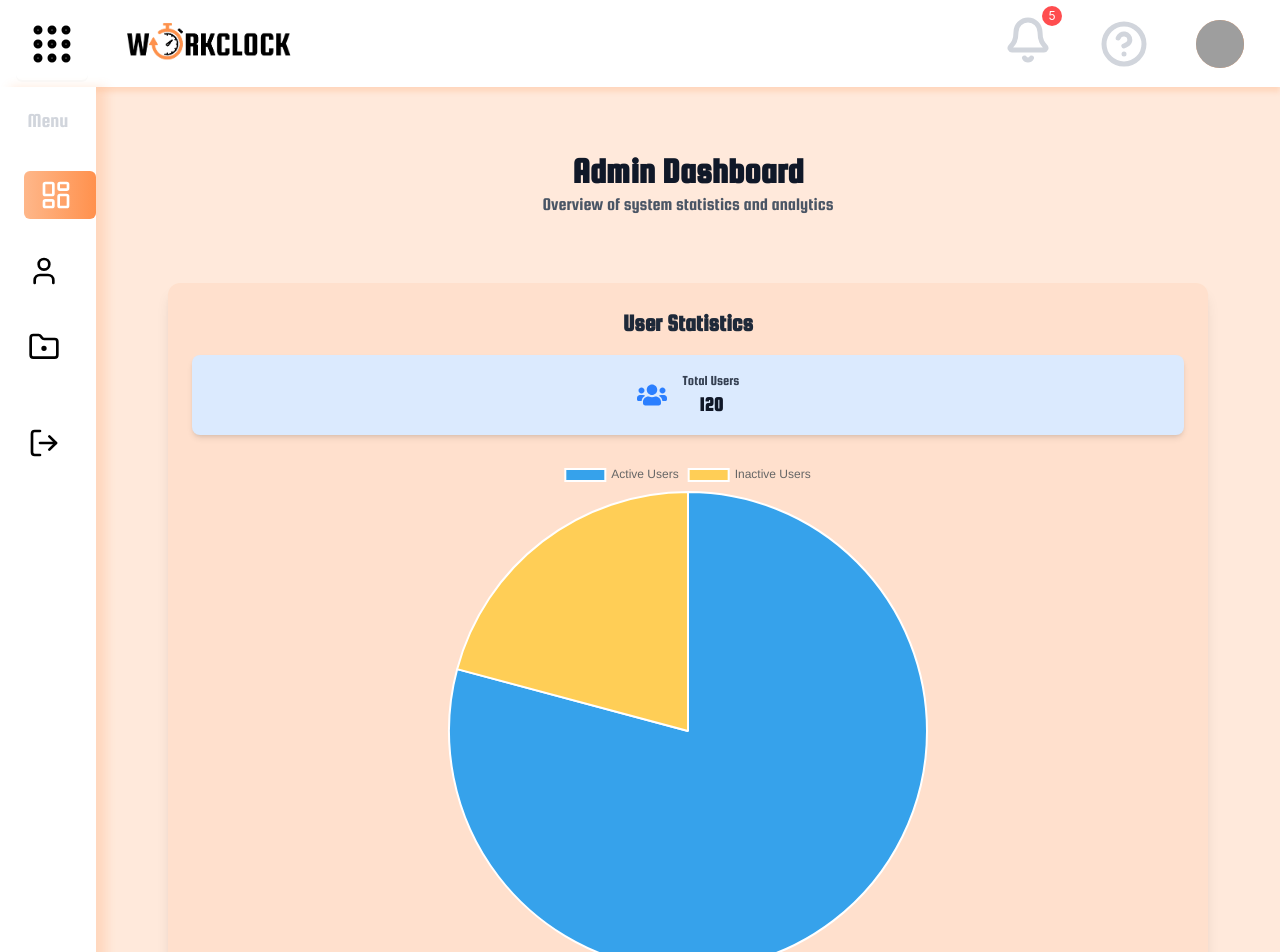
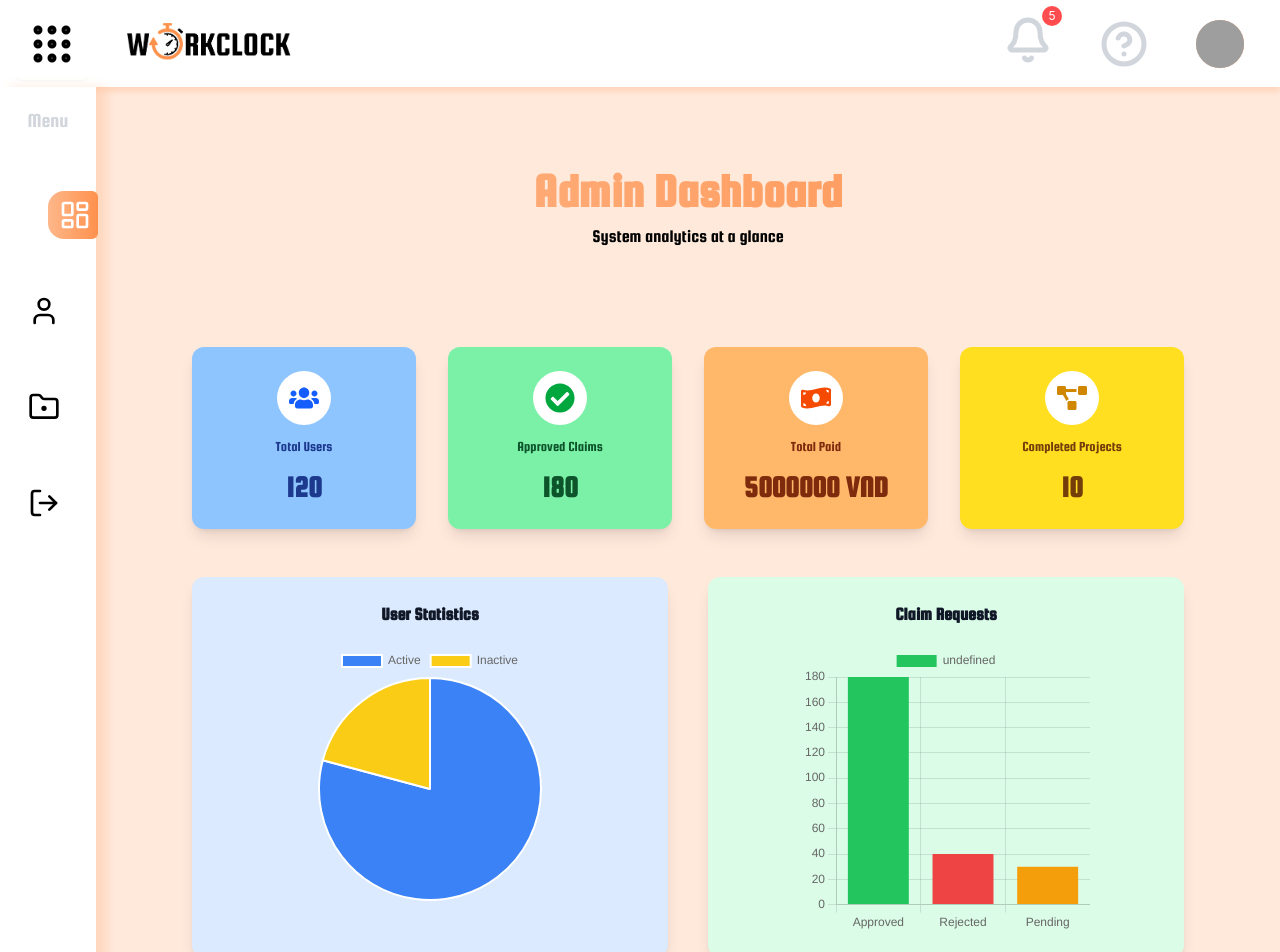
Before and after one commit to MuonNghiCode/work-clock, a React (Vite) app: page /admin/dashboard in a window 1280 px wide. Shown: the top 952 px of the page. Built offline with nearby package versions, Linux system fonts and the light colour scheme; sample sign-in values are in the browser's storage; grey boxes are pictures that could not be loaded.

Commit message:
update sidebar, admin dashboard

```diff
--- a/src/components/AdminComponents/DashBoard/DashBoard.tsx
+++ b/src/components/AdminComponents/DashBoard/DashBoard.tsx
@@ -11,8 +11,9 @@ import {
   PointElement,
   LineElement,
 } from "chart.js";
+import Icons from "../../icon";
+import { motion } from "framer-motion";
 
-import Icons from "../../icon";
 ChartJS.register(
   ArcElement,
   Tooltip,
@@ -24,45 +25,42 @@ ChartJS.register(
   LineElement
 );
 
-const userCount = 120;
-const activeUsers = 95;
-const inactiveUsers = userCount - activeUsers;
-const totalClaims = 250;
-const approvedClaims = 180;
-const rejectedClaims = 40;
-const pendingClaims = totalClaims - approvedClaims - rejectedClaims;
-const totalPaid = 5000000;
-const totalProjects = 15;
-const completedProjects = 10;
-const ongoingProjects = totalProjects - completedProjects;
+const stats = {
+  userCount: 120,
+  activeUsers: 95,
+  totalClaims: 250,
+  approvedClaims: 180,
+  rejectedClaims: 40,
+  totalPaid: 5000000,
+  totalProjects: 15,
+  completedProjects: 10,
+};
+
+const chartOptions = {
+  responsive: true,
+  maintainAspectRatio: false,
+};
 
 const userData = {
-  labels: ["Active Users", "Inactive Users"],
+  labels: ["Active", "Inactive"],
   datasets: [
     {
-      data: [activeUsers, inactiveUsers],
-      backgroundColor: ["#36A2EB", "#FFCE56"],
+      data: [stats.activeUsers, stats.userCount - stats.activeUsers],
+      backgroundColor: ["#3B82F6", "#FACC15"],
     },
   ],
 };
 
 const claimData = {
-  labels: ["Claim Status"],
+  labels: ["Approved", "Rejected", "Pending"],
   datasets: [
     {
-      label: "Approved",
-      data: [approvedClaims],
-      backgroundColor: "#82ca9d",
-    },
-    {
-      label: "Rejected",
-      data: [rejectedClaims],
-      backgroundColor: "#ff6384",
-    },
-    {
-      label: "Pending",
-      data: [pendingClaims],
-      backgroundColor: "#ffc658",
+      data: [
+        stats.approvedClaims,
+        stats.rejectedClaims,
+        stats.totalClaims - stats.approvedClaims - stats.rejectedClaims,
+      ],
+      backgroundColor: ["#22C55E", "#EF4444", "#F59E0B"],
     },
   ],
 };
@@ -72,160 +70,138 @@ const financeData = {
   datasets: [
     {
       label: "Total Paid (VND)",
-      data: [1000000, 1500000, 2000000, 2500000, 3500000, totalPaid],
-      backgroundColor: "#FF9F40",
-      borderColor: "#FF9F40",
+      data: [1000000, 1500000, 2000000, 2500000, 3500000, stats.totalPaid],
+      backgroundColor: "#EA580C",
+      borderColor: "#EA580C",
       fill: false,
     },
   ],
 };
 
-interface SectionProps {
-  title: string;
-  children: React.ReactNode;
-}
+const projectData = {
+  labels: ["Completed", "Ongoing"],
+  datasets: [
+    {
+      data: [
+        stats.completedProjects,
+        stats.totalProjects - stats.completedProjects,
+      ],
+      backgroundColor: ["#4ADE80", "#FB923C"],
+    },
+  ],
+};
 
-const Section = ({ title, children }: SectionProps) => (
-  <div className="mb-10 p-6 bg-brand-orange-light-1 rounded-xl shadow-lg w-full">
-    <h2 className="text-2xl font-bold mb-4 text-center text-gray-800">
-      {title}
-    </h2>
-    {children}
-  </div>
-);
+const fadeInScaleUp = {
+  hidden: { opacity: 0, scale: 0.8 },
+  visible: { opacity: 1, scale: 1, transition: { duration: 0.5 } },
+};
 
 interface StatCardProps {
   icon: React.ReactNode;
   label: string;
   value: number | string;
-  color: string;
+  bgColor: string;
+  textColor: string;
 }
 
-const StatCard = ({ icon, label, value, color }: StatCardProps) => (
-  <div
-    className={`p-4 rounded-lg flex items-center gap-4 ${color} shadow-md w-full text-center justify-center`}
+const StatCard = ({
+  icon,
+  label,
+  value,
+  bgColor,
+  textColor,
+}: StatCardProps) => (
+  <motion.div
+    variants={fadeInScaleUp}
+    initial="hidden"
+    animate="visible"
+    className={`p-6 rounded-xl flex flex-col items-center justify-center gap-3 ${bgColor} bg-opacity-50 shadow-lg w-full text-center hover:scale-105 transition duration-300`}
   >
-    {icon}
-    <div>
-      <p className="text-sm font-medium text-gray-700">{label}</p>
-      <p className="text-xl font-bold text-gray-900">{value}</p>
+    <div className="p-3 rounded-full bg-white bg-opacity-30">{icon}</div>
+    <p className={`text-sm font-medium ${textColor}`}>{label}</p>
+    <p className={`text-3xl font-bold ${textColor}`}>{value}</p>
+  </motion.div>
+);
+
+interface ChartCardProps {
+  title: string;
+  children: React.ReactNode;
+  bgColor: string;
+}
+
+const ChartCard = ({ title, children, bgColor }: ChartCardProps) => (
+  <motion.div
+    variants={fadeInScaleUp}
+    initial="hidden"
+    animate="visible"
+    className={`p-6 rounded-xl shadow-lg hover:shadow-2xl transition duration-300 ${bgColor} bg-opacity-30`}
+  >
+    <h2 className="text-lg font-semibold text-center mb-4 text-gray-900">
+      {title}
+    </h2>
+    <div className="flex justify-center">{children}</div>
+  </motion.div>
+);
+
+const Dashboard = () => (
+  <div className="p-10 min-h-screen flex flex-col gap-12">
+    <div className="grid grid-cols-1 sm:grid-cols-2 md:grid-cols-4 gap-8">
+      <StatCard
+        icon={<Icons.UserCount className="text-3xl text-blue-600" />}
+        label="Total Users"
+        value={stats.userCount}
+        bgColor="bg-blue-300"
+        textColor="text-blue-900"
+      />
+      <StatCard
+        icon={<Icons.CircleCheck className="text-3xl text-green-600" />}
+        label="Approved Claims"
+        value={stats.approvedClaims}
+        bgColor="bg-green-300"
+        textColor="text-green-900"
+      />
+      <StatCard
+        icon={<Icons.Money className="text-3xl text-orange-600" />}
+        label="Total Paid"
+        value={`${stats.totalPaid} VND`}
+        bgColor="bg-orange-300"
+        textColor="text-orange-900"
+      />
+      <StatCard
+        icon={<Icons.Project className="text-3xl text-yellow-600" />}
+        label="Completed Projects"
+        value={stats.completedProjects}
+        bgColor="bg-yellow-300"
+        textColor="text-yellow-900"
+      />
+    </div>
+
+    <div className="grid grid-cols-1 md:grid-cols-2 gap-10">
+      <ChartCard title="User Statistics" bgColor="bg-blue-100">
+        <div className="w-64 h-64">
+          <Pie data={userData} options={chartOptions} />
+        </div>
+      </ChartCard>
+      <ChartCard title="Claim Requests" bgColor="bg-green-100">
+        <div className="w-72 h-72">
+          <Bar data={claimData} options={chartOptions} />
+        </div>
+      </ChartCard>
+    </div>
+
+    <div className="grid grid-cols-1 md:grid-cols-2 gap-10">
+      <ChartCard title="Financial Overview" bgColor="bg-orange-100">
+        <div className="w-72 h-72">
+          <Line data={financeData} options={chartOptions} />
+        </div>
+      </ChartCard>
+      <ChartCard title="Project Statistics" bgColor="bg-yellow-100">
+        <div className="w-64 h-64">
+          <Pie data={projectData} options={chartOptions} />
+        </div>
+      </ChartCard>
     </div>
   </div>
 );
 
-const chartOptions = {
-  responsive: true,
-  maintainAspectRatio: false,
-};
-
-const UserDashboard = () => (
-  <Section title="User Statistics">
-    <div className="grid grid-cols-1 gap-6">
-      <StatCard
-        icon={<Icons.UserCount className="text-3xl text-blue-500" />}
-        label="Total Users"
-        value={userCount}
-        color="bg-blue-100"
-      />
-      <div className="flex justify-center">
-        <div className="w-128 h-128">
-          <Pie data={userData} options={chartOptions} />
-        </div>
-      </div>
-    </div>
-  </Section>
-);
-
-const ClaimDashboard = () => (
-  <Section title="Claim Requests">
-    <div className="grid grid-cols-1 md:grid-cols-3 gap-6">
-      <StatCard
-        icon={<Icons.CircleCheck className="text-3xl text-green-500" />}
-        label="Approved"
-        value={approvedClaims}
-        color="bg-green-100"
-      />
-      <StatCard
-        icon={<Icons.CircleReject className="text-3xl text-red-500" />}
-        label="Rejected"
-        value={rejectedClaims}
-        color="bg-red-100"
-      />
-      <StatCard
-        icon={<Icons.CirclePending className="text-3xl text-yellow-500" />}
-        label="Pending"
-        value={pendingClaims}
-        color="bg-yellow-100"
-      />
-    </div>
-    <div className="mt-6 flex justify-center">
-      <div className="w-200 h-100">
-        <Bar data={claimData} options={chartOptions} />
-      </div>
-    </div>
-  </Section>
-);
-
-const MoneyDashboard = () => (
-  <Section title="Financial Overview">
-    <div className="grid grid-cols-1 gap-6">
-      <StatCard
-        icon={<Icons.Money className="text-3xl text-orange-500" />}
-        label="Total Paid"
-        value={`${totalPaid} VND`}
-        color="bg-orange-100"
-      />
-      <div className="flex justify-center">
-        <div className="w-200 h-100">
-          <Line data={financeData} options={chartOptions} />
-        </div>
-      </div>
-    </div>
-  </Section>
-);
-
-const ProjectDashboard = () => (
-  <Section title="Project Statistics">
-    <div className="grid grid-cols-1 md:grid-cols-2 gap-6">
-      <StatCard
-        icon={<Icons.Project className="text-3xl text-blue-500" />}
-        label="Completed"
-        value={completedProjects}
-        color="bg-blue-200"
-      />
-      <StatCard
-        icon={<Icons.Project className="text-3xl text-yellow-500" />}
-        label="Ongoing"
-        value={ongoingProjects}
-        color="bg-yellow-200"
-      />
-    </div>
-    <div className="mt-6 flex justify-center">
-      <div className="w-200 h-100">
-        <Pie
-          data={{
-            labels: ["Completed", "Ongoing"],
-            datasets: [
-              {
-                data: [completedProjects, ongoingProjects],
-                backgroundColor: ["#4d94ff", "#ff9f40"],
-              },
-            ],
-          }}
-          options={chartOptions}
-        />
-      </div>
-    </div>
-  </Section>
-);
-
-const Dashboard = () => (
-  <div className="p-6 bg-transparent min-h-screen flex flex-col gap-10">
-    <UserDashboard />
-    <ClaimDashboard />
-    <MoneyDashboard />
-    <ProjectDashboard />
-  </div>
-);
-
 export default Dashboard;
--- a/src/index.css
+++ b/src/index.css
@@ -42,7 +42,8 @@
   .bg-brand-orange-dark {
     background-color: #d67548;
   }
-  .bg-brand-gradient {
+  .bg-brand-gradient,
+  .bg-brand-grandient {
     background: linear-gradient(90deg, #feb78a 0%, #ff914d 100%);
   }
   .border-brand-orange {
@@ -55,18 +56,12 @@
     box-shadow: 0 -10px 6px rgba(255, 145, 77, 0.2);
   }
   .shadow-brand-orange {
-    box-shadow: 0px 0px 10px 5px rgba(255, 145, 77, 0.3);
+    box-shadow: 0px 0px 10px 5px rgba(255, 145, 77, 0.5);
   }
   .hover\:shadow-brand-orange:hover {
-    box-shadow: 0px 0px 10px 5px rgba(255, 145, 77, 0.3);
+    box-shadow: 0px 0px 10px 5px rgba(255, 145, 77, 0.5);
   }
-  .text-gradient-color {
-    background: linear-gradient(90deg, #feb78a 0%, #ff914d 100%);
-    -webkit-background-clip: text;
-    background-clip: text;
-    -webkit-text-fill-color: transparent;
-  }
-
+  .text-gradient-color,
   .hover\:text-gradient-color:hover {
     background: linear-gradient(90deg, #feb78a 0%, #ff914d 100%);
     -webkit-background-clip: text;
@@ -76,14 +71,12 @@
   .box-shadow-brand-orange {
     box-shadow: 12px 12px 20px 0px rgba(255, 168, 113, 0.797);
   }
-
   .rbc-calendar {
     background-color: #ffffff;
     border-radius: 12px;
     overflow: hidden;
     box-shadow: 0 4px 10px rgba(0, 0, 0, 0.1);
   }
-
   .rbc-header {
     background-color: #ff914d;
     color: white;
@@ -91,65 +84,19 @@
     font-size: medium;
     text-transform: uppercase;
   }
-
   .rbc-time-header {
     background-color: #feb78a;
     color: white;
     font-weight: bold;
   }
-
   .rbc-event {
     background: linear-gradient(135deg, #ff914d 10%, #feb78a 90%);
     color: white;
     font-weight: 200;
   }
-
   .rbc-today {
     background-color: rgba(255, 145, 77, 0.1) !important;
     box-shadow: inset 0 0 10px rgba(0, 0, 0, 0.1);
-  }
-
-  @layer theme {
-    .bg-brand-orange {
-      background-color: #ff914d;
-    }
-    .bg-brand-orange-light {
-      background-color: rgba(255, 145, 77, 0.2);
-    }
-    .bg-brand-orange-light-1 {
-      background-color: rgba(255, 145, 77, 0.1);
-    }
-    .bg-brand-grandient {
-      background: linear-gradient(90deg, #feb78a 0%, #ff914d 100%);
-    }
-    .shadow-orange-header {
-      box-shadow: 0 10px 6px rgba(255, 145, 77, 0.2);
-    }
-    .shadow-orange-footer {
-      box-shadow: 0 -10px 6px rgba(255, 145, 77, 0.2);
-    }
-    .shadow-brand-orange {
-      box-shadow: 0px 0px 10px 5px rgba(255, 145, 77, 0.5);
-    }
-    .hover\:shadow-brand-orange:hover {
-      box-shadow: 0px 0px 10px 5px rgba(255, 145, 77, 0.5);
-    }
-    .text-gradient-color {
-      background: linear-gradient(90deg, #feb78a 0%, #ff914d 100%);
-      -webkit-background-clip: text;
-      background-clip: text;
-      -webkit-text-fill-color: transparent;
-    }
-
-    .hover\:text-gradient-color:hover {
-      background: linear-gradient(90deg, #feb78a 0%, #ff914d 100%);
-      -webkit-background-clip: text;
-      background-clip: text;
-      -webkit-text-fill-color: transparent;
-    }
-    .box-shadow-brand-orange {
-      box-shadow: 12px 12px 20px 0px rgba(255, 168, 113, 0.797);
-    }
   }
   .glass-effect {
     background: rgba(255, 145, 77, 0.1);
--- a/src/layouts/Sidebar/Sidebar.tsx
+++ b/src/layouts/Sidebar/Sidebar.tsx
@@ -41,7 +41,7 @@ const Sidebar: React.FC = () => {
   > = {
     admin: [
       {
-        path: "/admin",
+        path: "dashboard",
         icon: <Icons.Dashboard className="w-8 h-8" />,
         label: "Dashboard",
       },
@@ -58,7 +58,7 @@ const Sidebar: React.FC = () => {
     ],
     approval: [
       {
-        path: "/approval",
+        path: "dashboard",
         icon: <Icons.Dashboard className="w-8 h-8" />,
         label: "Dashboard",
       },
@@ -70,7 +70,7 @@ const Sidebar: React.FC = () => {
     ],
     finance: [
       {
-        path: "/finance",
+        path: "dashboard",
         icon: <Icons.Dashboard className="w-8 h-8" />,
         label: "Dashboard",
       },
@@ -123,22 +123,40 @@ const Sidebar: React.FC = () => {
                   key={index}
                   to={item.path}
                   className={({ isActive }) =>
-                    `flex items-center justify-start gap-3 px-4 py-2 rounded-md transition-all duration-300 ${
+                    `flex items-center justify-start gap-3 mt-5 px-4 py-2 rounded-md transition-all duration-300 transform ${
+                      isSidebarOpen
+                        ? "justify-start gap-3 px-4"
+                        : "justify-center px-2"
+                    } py-2 rounded-md transition-all duration-300 overflow-hidden text-ellipsis whitespace-nowrap ${
                       isActive
                         ? isSidebarOpen
-                          ? "bg-brand-gradient text-white translate-x-9"
-                          : "bg-brand-gradient text-white translate-x-3"
+                          ? "rounded-l-2xl bg-brand-gradient text-white translate-x-9"
+                          : "rounded-l-2xl bg-brand-gradient text-white translate-x-9"
                         : "bg-transparent"
                     } ${
                       hoveredIndex !== null && hoveredIndex !== index
-                        ? "text-gray-500 blur-[2px] "
+                        ? "text-gray-500 blur-[2px]"
                         : "text-black"
-                    }`
+                    } ${isSidebarOpen ? "max-w-[180px]" : "max-w-[50px]"}`
                   }
                   onMouseEnter={() => setHoveredIndex(index)}
                   onMouseLeave={() => setHoveredIndex(null)}
                 >
-                  {item.icon} {isSidebarOpen && item.label}
+                  {({ isActive }) => (
+                    <>
+                      {/* Icon xích trái khi sidebar đóng và active */}
+                      <span
+                        className={`flex-shrink-0 transition-all duration-300 ${
+                          isActive && !isSidebarOpen ? "ml-[-5px]" : ""
+                        }`}
+                      >
+                        {item.icon}
+                      </span>
+                      {isSidebarOpen && (
+                        <span className="truncate">{item.label}</span>
+                      )}
+                    </>
+                  )}
                 </NavLink>
               ))}
             </>
@@ -152,8 +170,8 @@ const Sidebar: React.FC = () => {
             }}
             className={`flex items-center justify-start gap-3 mt-5 px-4 py-2 rounded-md transition-all duration-300 transform ${
               isSidebarOpen
-                ? "hover:bg-red-600 hover:text-white hover:translate-x-9"
-                : "hover:bg-red-600 hover:text-white hover:translate-x-3"
+                ? "rounded-l-2xl hover:bg-red-600 hover:text-white hover:translate-x-9"
+                : "rounded-l-2xl hover:bg-red-600 hover:text-white hover:translate-x-3"
             }`}
           >
             <Icons.LogOut className="w-8 h-8" />
--- a/src/pages/AdminPage/AdminDashboard/AdminDashBoard.tsx
+++ b/src/pages/AdminPage/AdminDashboard/AdminDashBoard.tsx
@@ -1,20 +1,33 @@
 import React from "react";
 import Dashboard from "../../../components/AdminComponents/DashBoard/DashBoard";
+import { motion } from "framer-motion";
+const AdminDashBoard: React.FC = () => {
+  const fadeInScaleUp = {
+    hidden: { opacity: 0, scale: 0.3 },
+    visible: { opacity: 1, scale: 1, transition: { duration: 0.5 } },
+  };
 
-const AdminDashBoard: React.FC = () => {
   return (
-    <div className="p-6 min-h-screen flex flex-col gap-6">
-      <header className="p-4 text-center">
-        <h1 className="text-4xl font-bold text-gray-900">Admin Dashboard</h1>
-        <p className="text-lg text-gray-600">
-          Overview of system statistics and analytics
-        </p>
+    <motion.div
+      variants={fadeInScaleUp}
+      initial="hidden"
+      animate="visible"
+      whileHover={{ scale: 1 }}
+      className="p-8 min-h-screen flex flex-col gap-8 bg-transparent"
+    >
+      {/* Header Section */}
+      <header className="text-center py-6">
+        <h1 className="text-5xl font-extrabold text-gradient-color ">
+          Admin Dashboard
+        </h1>
+        <p className="text-lg text-black mt-2">System analytics at a glance</p>
       </header>
 
+      {/* Dashboard Content */}
       <section>
         <Dashboard />
       </section>
-    </div>
+    </motion.div>
   );
 };
 
```
